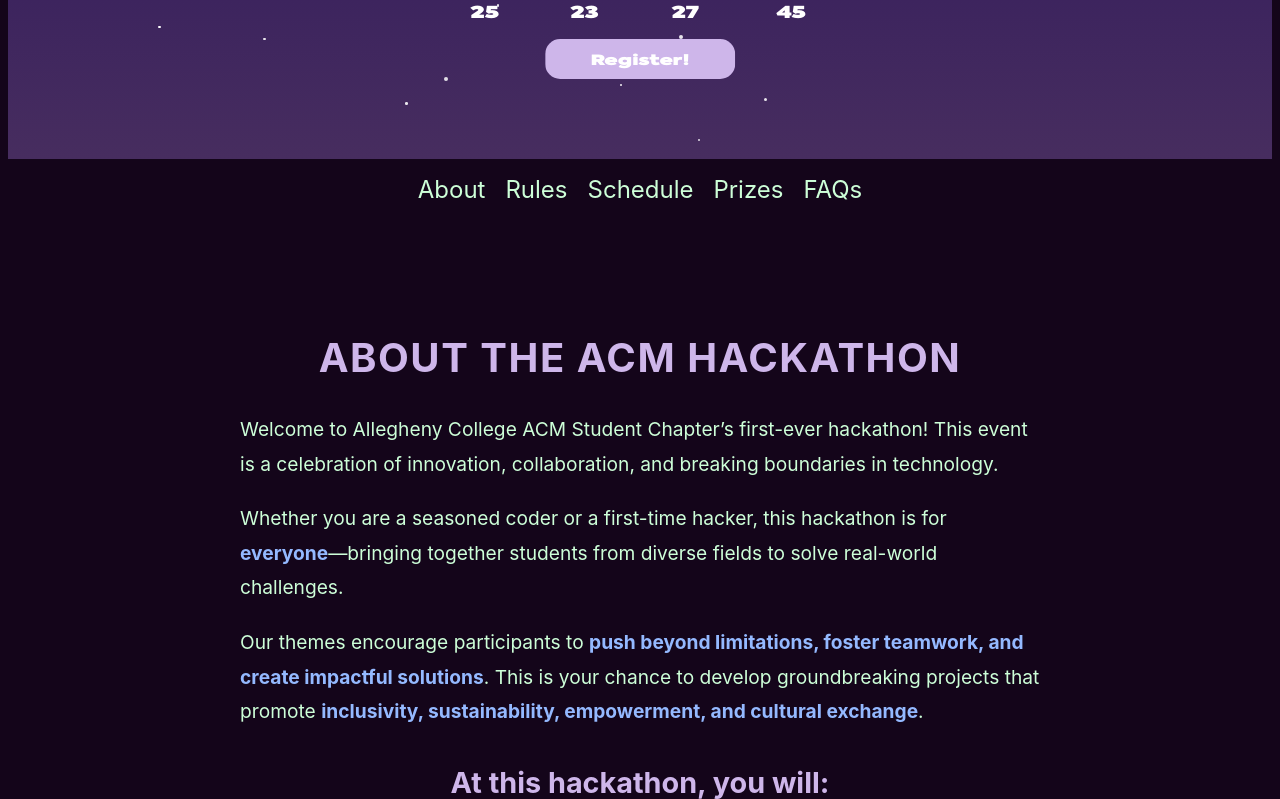
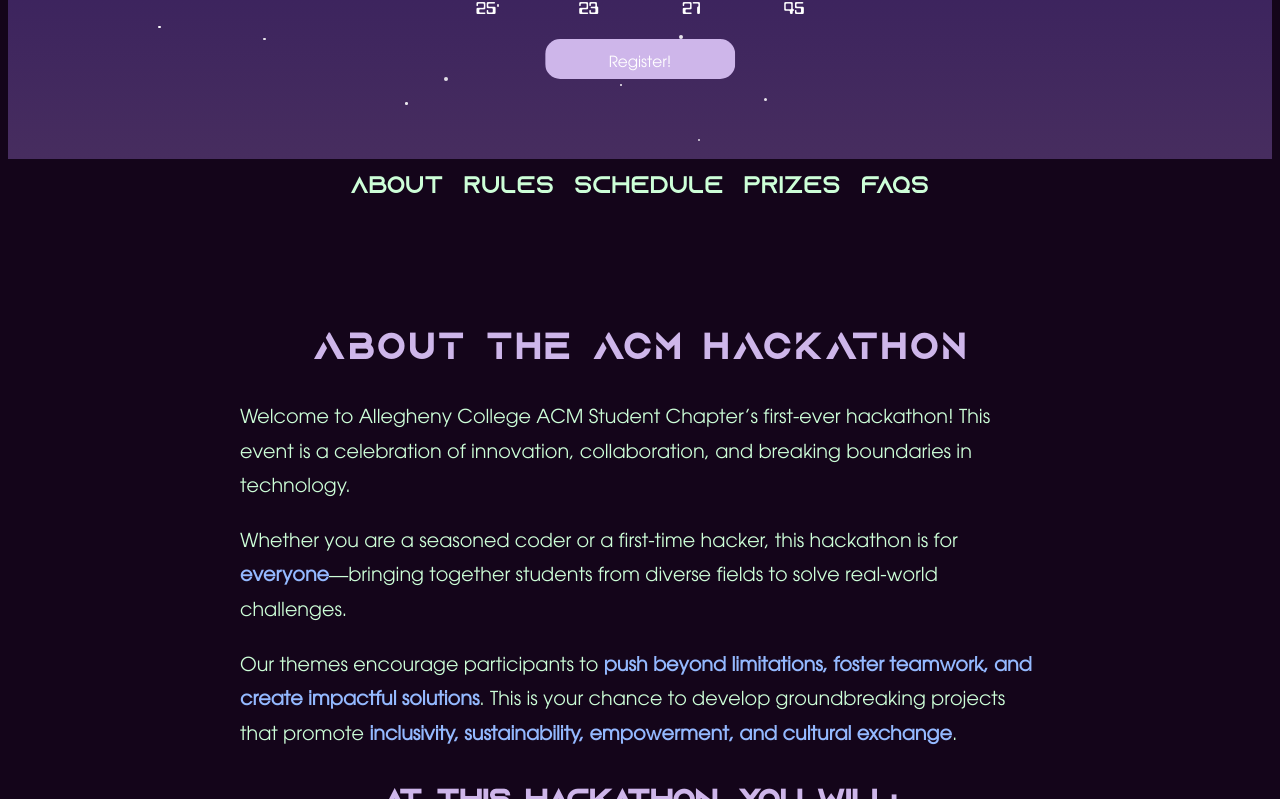
Before and after one commit to acm-allegheny/hackathon, a plain HTML site: page index.html in a window 1280 px wide. Shown: the part 649-1448 px from the top of the page. Drawn offline with Linux system fonts and the light colour scheme.

Commit message:
feat: updated typography to match brand identity

```diff
--- a/style/style.css
+++ b/style/style.css
@@ -5,15 +5,29 @@
 @font-face {
     font-weight: normal;
     font-style: normal;
-    font-family: 'MoligaDEMO';
-    src: url('../font/MoligaDEMO.otf') format('opentype');
+    font-family: 'Aquire';
+    src: url('../fonts/Aquire-Bold.otf') format('opentype');
 }
 
 @font-face {
     font-weight: normal;
     font-style: normal;
-    font-family: 'NCLNeovibes';
-    src: url('../font/NCLNeovibes-Demo.otf') format('opentype');
+    font-family: 'Azonix';
+    src: url('../fonts/Azonix.otf') format('opentype');
+}
+
+@font-face {
+    font-weight: normal;
+    font-style: normal;
+    font-family: 'UTM-Avo';
+    src: url('../fonts/UTM-Avo.ttf') format('truetype');
+}
+
+@font-face {
+    font-weight: normal;
+    font-style: normal;
+    font-family: 'Data70';
+    src: url('../fonts/Data70.ttf') format('truetype');
 }
 
 /* Remove scroll bar but allow scrolling */
@@ -24,7 +38,7 @@
 
 body, html {
     background: #14051A;
-    font-family: inter;
+    font-family: 'UTM-Avo', sans-serif;
     scrollbar-width: none;
     scroll-behavior: smooth;
 }
@@ -57,6 +71,7 @@
     color: #CDFFD8;
     text-decoration: none;
     font-size: 1.5rem;
+    font-family: 'Azonix', sans-serif;
 }
 
 .navbar .links a:hover {
@@ -101,7 +116,7 @@
     top: 70%;
     left: 50%;
     transform: translate(-50%, -50%);
-    font-family: 'NCLNeovibes', sans-serif;
+    font-family: 'Aquire', sans-serif;
     font-size: 3vw;
     letter-spacing: -0.025em;
     text-align: center;
@@ -129,7 +144,7 @@
     top: 80%;
     left: 50%;
     transform: translate(-50%, -50%);
-    font-family: 'NCLNeovibes', sans-serif;
+    font-family: 'Data70', sans-serif;
     font-size: 1.4vw;
     text-align: center;
     color: white;
@@ -146,7 +161,7 @@
     left: 50%;
     transform: translate(-50%, -50%);
     color: white;
-    font-family: 'NCLNeovibes', sans-serif;
+    font-family: 'UTM-Avo', sans-serif;
     font-size: 1.2vw;
     border-radius: 15px;
     text-decoration: none;
@@ -198,10 +213,12 @@
     margin-bottom: 1.25rem;
     color: #CEB6EA;
     text-align: center;
+    font-family: 'Aquire', sans-serif;
 }
 
 .section h3 {
     text-align: center;
+    font-family: 'Azonix', sans-serif;
 }
 
 .section p, .section ul {
@@ -209,6 +226,7 @@
     margin: 0 auto;
     color: #CDFFD8;
     text-align: left;
+    font-family: 'UTM-Avo', sans-serif;
 }
 
 .section ul {
@@ -231,6 +249,7 @@
     text-transform: uppercase;
     letter-spacing: 1.5px;
     margin-bottom: 1.25rem;
+    font-family: 'Aquire', sans-serif;
 }
 
 #rules .section-content h3 {
@@ -240,6 +259,7 @@
     font-size: 1.2rem;
     line-height: 1.8;
     color: #CDFFD8;
+    font-family: 'Azonix', sans-serif;
 }
 
 #rules .section-content strong {
@@ -277,6 +297,7 @@
     text-transform: uppercase;
     letter-spacing: 1.5px;
     margin-bottom: 1.875rem;
+    font-family: 'Aquire', sans-serif;
 }
 
 #about .section-content {
@@ -286,6 +307,7 @@
     font-size: 1.2rem;
     line-height: 1.8;
     color: #CDFFD8;
+    font-family: 'UTM-Avo', sans-serif;
 }
 
 #about .section-content p {
@@ -296,6 +318,7 @@
     font-size: 1.8rem;
     color: #CEB6EA;
     margin-bottom: 0.9375rem;
+    font-family: 'Azonix', sans-serif;
 }
 
 #about .section-content ul {
@@ -327,6 +350,7 @@
 footer h2, footer p {
     color: #CDFFD8;
     text-decoration: none;
+    font-family: 'UTM-Avo', sans-serif;
 }
 
 /* ======================== */
@@ -348,12 +372,14 @@
     text-transform: uppercase;
     letter-spacing: 1.5px;
     color: #CEB6EA;
+    font-family: 'Aquire', sans-serif;
 }
 
 .timeline-container p {
     font-size: 0.75rem;
     text-transform: uppercase;
     color: #CDFFD8;
+    font-family: 'UTM-Avo', sans-serif;
 }
 
 .timeline-wrapper {
@@ -400,6 +426,7 @@
     font-size: 1.5rem;
     margin: 0;
     letter-spacing: 1px;
+    font-family: 'Azonix', sans-serif;
 }
 
 .timeline-day::before {
@@ -443,6 +470,7 @@
     color: #472D5F;
     display: flex;
     align-items: center;
+    font-family: 'Azonix', sans-serif;
 }
 
 .timeline-event h4::before {
@@ -461,6 +489,7 @@
     padding-top: 0.75rem;
     font-size: 0.9rem;
     color: #666;
+    font-family: 'UTM-Avo', sans-serif;
 }
 
 .scroll-indicator {
@@ -562,6 +591,7 @@
     display: flex;
     justify-content: space-between;
     align-items: center;
+    font-family: 'Azonix', sans-serif;
 }
 
 .faq-question:hover {
```
Also changed, not shown: font/MoligaDEMO.otf (deleted), font/NCLNeovibes-Demo.otf (deleted), fonts/Aquire-Bold.otf (added), fonts/Azonix.otf (added), fonts/Data70.ttf (added), fonts/UTM-Avo.ttf (added).
